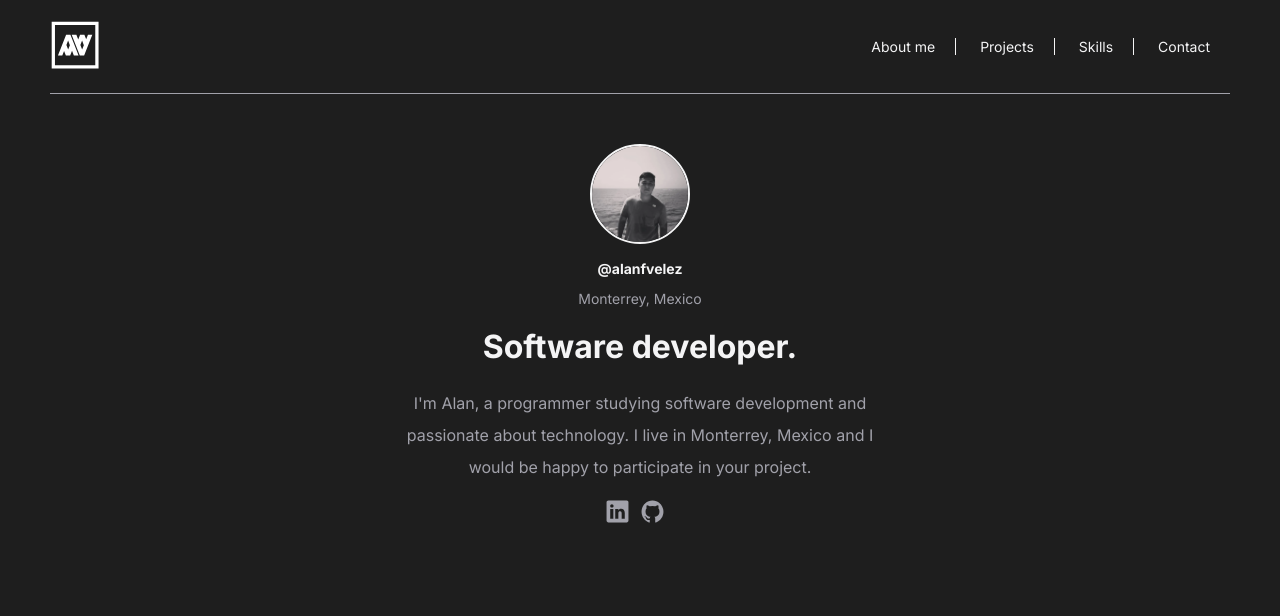
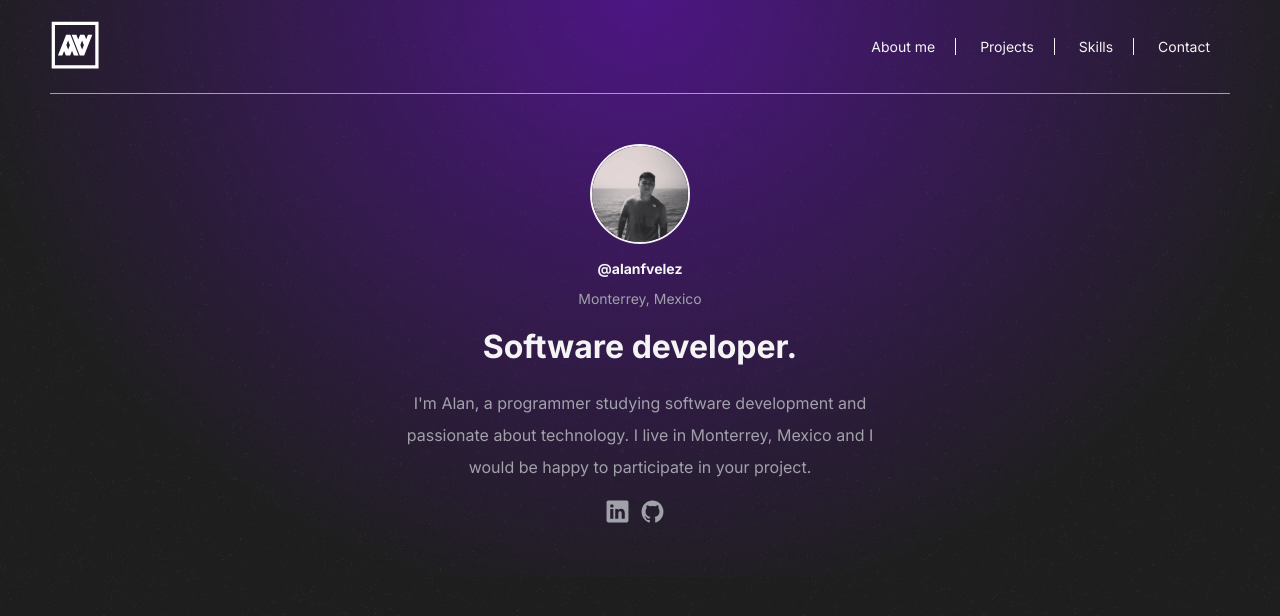
Before and after one commit to AlanVelez/CodeGallery, a plain HTML site: page index.html in a window 1280 px wide. Drawn offline with nearby package versions, Linux system fonts and the light colour scheme.

Commit message:
bg-noise

```diff
--- a/css/app.css
+++ b/css/app.css
@@ -24,6 +24,8 @@ body{
     font-family: 'Inter', sans-serif;
     font-size: 1.2rem;
     color: var(--text);
+    background-image: url('../svg/noise.svg');
+    background-blend-mode: overlay;
 }
 
 h1,h2,h3,h4{color: var(--title);}
@@ -36,6 +38,7 @@ h4{font-size: 1.6rem;}
 
 a{
     text-decoration: none;
+    color: var(--text);
 }
 
 img{
@@ -75,11 +78,16 @@ header{
 .social-media-main ion-icon:hover{
     color: var(--title);
 }
+/* Degradado background */
+.container-bg{
+    background: radial-gradient(at center top, rgba(124, 14, 233, 0.50) 0%, rgba(30, 30, 30, 0.00) 75%);
+}
 
 /* Small devices (phones, 600px and down) */
 @media only screen and (max-width: 992px) {
     .container{
         padding: 0 3rem;
+        min-height: 60vh;
     }
     .desktop-menu{
         display: none;
--- a/index.html
+++ b/index.html
@@ -22,7 +22,7 @@
             </div>
         </div>
     </nav>
-    <div class="container">
+    <div class="container container-bg">
         <header>
             <div class="logo-site">
                 <img src="./svg/logoAlan.svg" alt="Website Logo">
@@ -51,8 +51,8 @@
                     <p>I'm Alan, a programmer studying software development and passionate about technology. I live in Monterrey, Mexico and I would be happy to participate in your project.</p>
                 </div>
                 <div class="social-media-main">
-                    <ion-icon name="logo-linkedin"></ion-icon>
-                    <ion-icon name="logo-github"></ion-icon>
+                    <a href=""><ion-icon name="logo-linkedin"></ion-icon></a>
+                    <a href=""><ion-icon name="logo-github"></ion-icon></a>
                 </div>
             </div>
         </main>
```
Also changed, not shown: svg/noise.svg (added).
